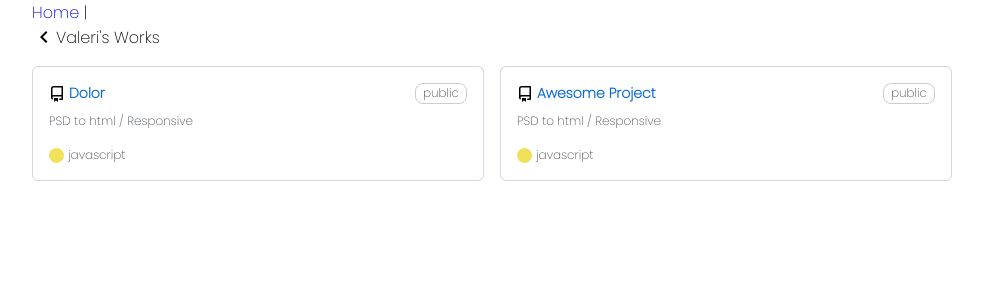
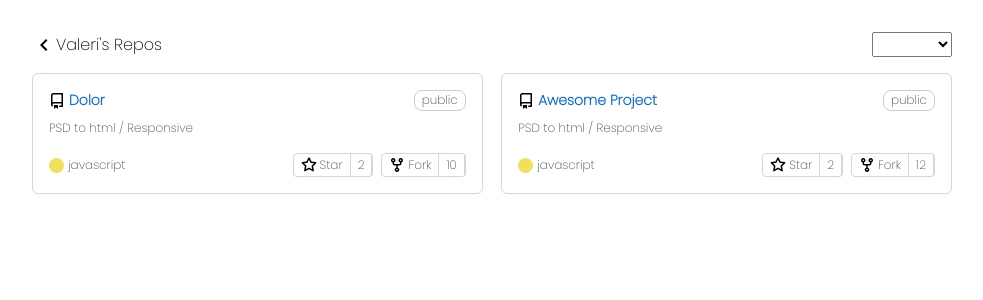
Before and after one commit to WannabeRockStar/git-app, a Vue app: page /users/1/reps in a window 1280 px wide. Shown: the top 300 px of the page, without its empty margins (148-1131 px from the left). Built offline with nearby package versions, Linux system fonts and the light colour scheme.

Commit message:
sort of repos

```diff
--- a/src/App.vue
+++ b/src/App.vue
@@ -1,10 +1,10 @@
 <template>
   <div class="wrapper">
-  <div>
-    <router-link to="/">Home</router-link> |
-    <!-- <router-link to="/repos">About</router-link> -->
-  </div>
-  <router-view/>
+    <div>
+      <!-- <router-link to="/">Home</router-link> | -->
+      <!-- <router-link to="/repos">About</router-link> -->
+    </div>
+    <router-view/>
   </div>
 </template>
 
--- a/src/assets/sass/main.scss
+++ b/src/assets/sass/main.scss
@@ -30,4 +30,5 @@ a {
   width: 100%;
   margin: auto;
   position: relative;
+  padding-top: 2rem;
 }
--- a/src/components/Pagination.vue
+++ b/src/components/Pagination.vue
@@ -118,7 +118,7 @@ export default {
             // background: red;
             border: 1px solid #eee;
             border-radius: 8px;
-            box-shadow: 0 2px 4px rgba(0, 0, 0, .5);
+            box-shadow: 0 2px 3px rgba(0, 0, 0, .25);
             padding: 2px;
             width: 30px;
             display: flex;
@@ -133,7 +133,7 @@ export default {
         &-switch {
             border: 1px solid #eee;
             border-radius: 8px;
-            box-shadow: 0 2px 4px rgba(0, 0, 0, .5);
+            box-shadow: 0 2px 3px rgba(0, 0, 0, .25);
             padding: 2px 10px;
             width: auto;
             cursor: pointer;
--- a/src/components/Repo.vue
+++ b/src/components/Repo.vue
@@ -15,8 +15,30 @@
         <p class="repo-subtitle">PSD to html / Responsive</p>
 
         <div class="repo-footer">
-            <div class="lang-circle"></div>
-            <span>{{ data.language }}</span>
+            <div class="repo-lang">
+                <div class="lang-circle"></div>
+                <span>{{ data.language }}</span>
+            </div>
+            <div class="repo-labels">
+                <div class="label">
+                    <span>
+                        <svg aria-hidden="true" height="16" viewBox="0 0 16 16" version="1.1" width="16" data-view-component="true" class="octicon octicon-star mr-1">
+                            <path fill-rule="evenodd" d="M8 .25a.75.75 0 01.673.418l1.882 3.815 4.21.612a.75.75 0 01.416 1.279l-3.046 2.97.719 4.192a.75.75 0 01-1.088.791L8 12.347l-3.766 1.98a.75.75 0 01-1.088-.79l.72-4.194L.818 6.374a.75.75 0 01.416-1.28l4.21-.611L7.327.668A.75.75 0 018 .25zm0 2.445L6.615 5.5a.75.75 0 01-.564.41l-3.097.45 2.24 2.184a.75.75 0 01.216.664l-.528 3.084 2.769-1.456a.75.75 0 01.698 0l2.77 1.456-.53-3.084a.75.75 0 01.216-.664l2.24-2.183-3.096-.45a.75.75 0 01-.564-.41L8 2.694v.001z"></path>
+                        </svg>
+                        Star
+                    </span>
+                    <span>{{ data.stars }}</span>
+                </div>
+                <div class="label">
+                    <span>
+                        <svg aria-hidden="true" height="16" viewBox="0 0 16 16" version="1.1" width="16" data-view-component="true" class="octicon octicon-repo-forked">
+                            <path fill-rule="evenodd" d="M5 3.25a.75.75 0 11-1.5 0 .75.75 0 011.5 0zm0 2.122a2.25 2.25 0 10-1.5 0v.878A2.25 2.25 0 005.75 8.5h1.5v2.128a2.251 2.251 0 101.5 0V8.5h1.5a2.25 2.25 0 002.25-2.25v-.878a2.25 2.25 0 10-1.5 0v.878a.75.75 0 01-.75.75h-4.5A.75.75 0 015 6.25v-.878zm3.75 7.378a.75.75 0 11-1.5 0 .75.75 0 011.5 0zm3-8.75a.75.75 0 100-1.5.75.75 0 000 1.5z"></path>
+                        </svg>
+                        Fork
+                    </span>
+                    <span>{{ data.forks }}</span>
+                </div>
+            </div>
         </div>
     </div>
 </template>
@@ -35,7 +57,7 @@ export default {
 
 <style scoped lang="scss">
     .repo {
-        width: 50%;
+        width: 49%;
         background-color: var(--color-canvas-default);
         border: 1px solid #d0d7de;
         border-radius: 6px;
@@ -68,7 +90,7 @@ export default {
         }
         &-footer {
             display: flex;
-            align-items: center;
+            justify-content: space-between;
             gap: 4px;
             font-size: 12px;
         }
@@ -77,7 +99,29 @@ export default {
             width: 15px;
             height: 15px;
             border-radius: 50%;
+        }
+        &-lang {
+            display: flex;
+            align-items: center;
+            gap: 4px;
+        }
+        &-labels {
+            display: flex;
+            gap: 8px;
+            .label {
+                border: 1px solid #d0d7de;
+                border-radius: 4px;
 
+                display: flex;
+            }
+            span {
+                display: flex;
+                border-right: 1px solid #d0d7de;
+                align-items: center;
+                gap: 3px;
+                padding: 2px 7px;
+                font-size: 12px;
+            }
         }
     }
 </style>
--- a/src/components/User.vue
+++ b/src/components/User.vue
@@ -6,7 +6,6 @@
                 <img :src="data.image" alt="">
             </div>
             <div class="card-info">
-                <span>{{ id }}</span>
                 <h3 class="card-title">{{ data.name }}</h3>
                 <div class="card-type">{{ data.type }}</div>
             </div>
@@ -41,7 +40,7 @@ export default {
         border: 1px solid #eee;
         border-radius: 8px;
         padding: 1rem;
-        box-shadow: 0 4px 4px rgba(0, 0, 0, 0.15);
+        box-shadow: 0 2px 3px rgba(0, 0, 0, 0.25);
         margin-bottom: 1rem;
         gap: 1rem;
         align-items: center;
--- a/src/store/index.js
+++ b/src/store/index.js
@@ -12,7 +12,7 @@ export default createStore({
       {
         userId: 2,
         image: 'http://bennettmining.com/wp-content/uploads/2014/08/team1.jpg',
-        name: 'Gertruda',
+        name: 'Gertrude',
         type: 'User'
       },
       {
@@ -78,6 +78,8 @@ export default createStore({
         title: 'Lorem',
         language: 'php',
         license: true,
+        stars: 2,
+        forks: 12,
         update: 'March 11, 2020',
         userId: 2,
       },
@@ -86,22 +88,28 @@ export default createStore({
         title: 'Ipsum',
         language: 'javascript',
         license: true,
+        stars: 5,
+        forks: 3,
         update: 'March 11, 2020',
-        userId: 4
+        userId: 2
       },
       {
         id: 2,
         title: 'Dolor',
         language: 'javascript',
         license: true,
+        stars: 4,
+        forks: 1,
         update: 'March 11, 2020',
-        userId: 7
+        userId: 2
       },
       {
         id: 2,
         title: 'Dolor',
         language: 'javascript',
         license: true,
+        stars: 5,
+        forks: 35,
         update: 'March 11, 2020',
         userId: 11
       },
@@ -110,6 +118,8 @@ export default createStore({
         title: 'Dolor',
         language: 'javascript',
         license: true,
+        stars: 3,
+        forks: 7,
         update: 'March 11, 2020',
         userId: 3
       },
@@ -118,6 +128,8 @@ export default createStore({
         title: 'Dolor',
         language: 'javascript',
         license: true,
+        stars: 2,
+        forks: 10,
         update: 'March 11, 2020',
         userId: 1
       },
@@ -126,6 +138,8 @@ export default createStore({
         title: 'Awesome Project',
         language: 'javascript',
         license: true,
+        stars: 2,
+        forks: 12,
         update: 'March 11, 2020',
         userId: 1
       },
--- a/src/views/Home.vue
+++ b/src/views/Home.vue
@@ -77,4 +77,17 @@ export default {
     align-items: center;
     padding-bottom: 3rem;
   }
+  form {
+    display: flex;
+    gap: 8px;
+    .form-control {
+      width: 300px;
+      height: 34px;
+      border-radius: 4px;
+      border: 1px solid #d0d7de;
+      outline: none;
+      text-indent: 10px;
+      font-size: 14px;
+    }
+  }
 </style>
--- a/src/views/Repos.vue
+++ b/src/views/Repos.vue
@@ -1,32 +1,43 @@
 <template>
     <div class="repo-header">
-      <svg style="width:24px;height:24px" viewBox="0 0 24 24" @click="navigateBack">
+      <div class="page-title">
+        <svg style="width:24px;height:24px" viewBox="0 0 24 24" @click="navigateBack">
         <path fill="currentColor" d="M15.41,16.58L10.83,12L15.41,7.41L14,6L8,12L14,18L15.41,16.58Z" />
       </svg>
-      {{ `${getUser.name}'s Works` }}
+      {{ `${getUser.name}'s Repos` }}
+      </div>
+      <select v-model="sortValue">
+        <option value="updated">Updated</option>
+        <option value="stars">Stars</option>
+        <option value="forks">Forks</option>
+      </select>
     </div>
   <div class="repo-container">
-    <Repo v-for="(item, index) in getUserRepos" :key="index" :data="item" />
+    <Repo
+      v-for="(item, index) in getUserRepos"
+      :key="index"
+      :data="item" />
   </div>
 </template>
 
 <script>
 import Repo from '@/components/Repo.vue'
-import Filter from '@/components/Filter.vue'
+// import Filter from '@/components/Filter.vue'
 import { mapState } from 'vuex'
 export default {
   components: {
-    Repo,
-    Filter
+    Repo
   },
+
   data: () => ({
-
+    sortValue: ''
   }),
 
   computed: {
     ...mapState(['repositories', 'users']),
     getUserRepos() {
       return this.repositories.filter(item => item.userId === Number(this.$route.params.id))
+        .sort((a, b) => a[this.sortValue] - b[this.sortValue])
     },
     getUser() {
       return this.users.find(item => item.userId === Number(this.$route.params.id))
@@ -48,14 +59,21 @@ export default {
 <style scoped lang="scss">
 .repo-header {
   display: flex;
+  justify-content: space-between;
   margin-bottom: 1rem;
+
   svg {
     cursor: pointer;
+  }
+  .page-title {
+    display: flex;
+    align-items: center;
   }
 }
 .repo-container {
   display: flex;
   justify-content: space-between;
   gap: 1rem;
+  flex-wrap: wrap;
 }
 </style>
```
